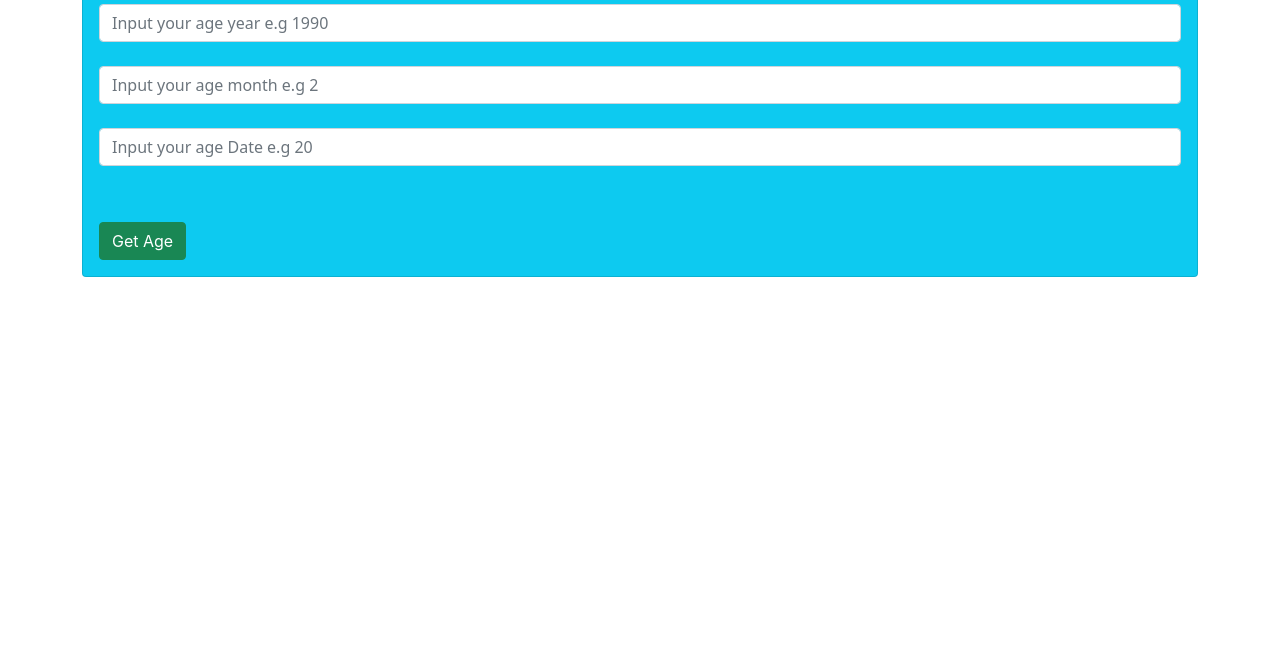
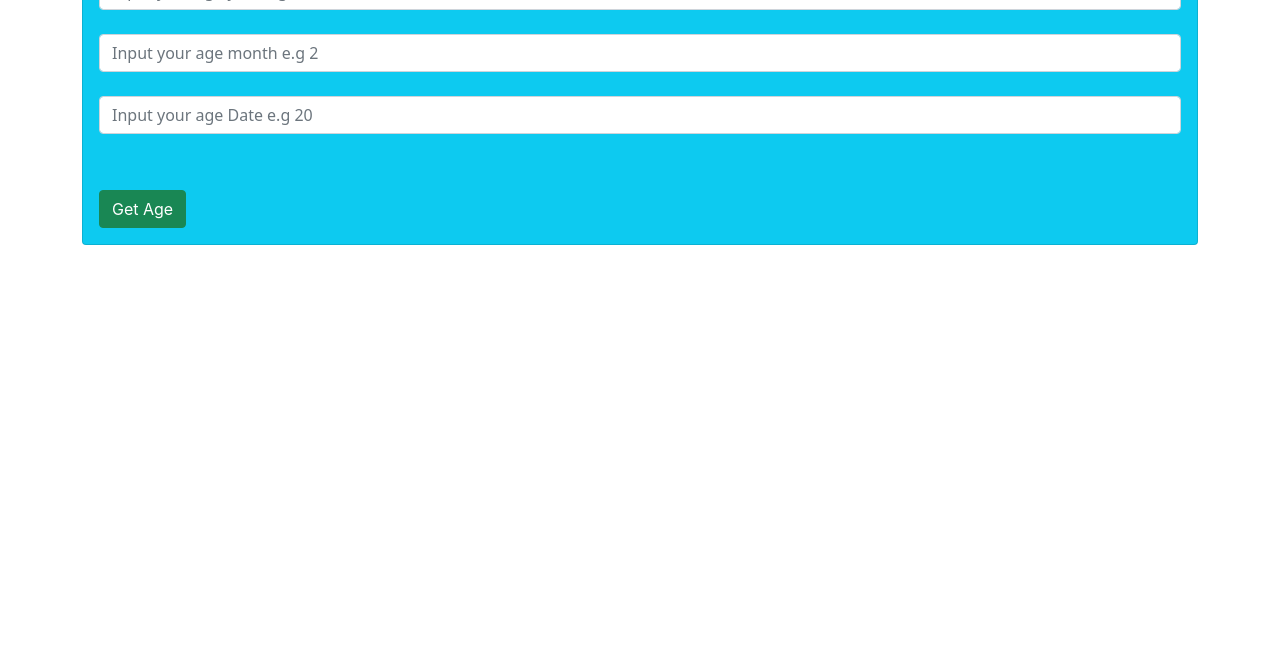
Before and after one commit to ajokodavid/OldAgeDisplayer, a plain HTML site: page index.html in a window 1280 px wide. Shown: the part 136-800 px from the top of the page. Drawn offline with Linux system fonts and the light colour scheme.

Commit message:
Update index.html

```diff
--- a/index.html
+++ b/index.html
@@ -10,7 +10,7 @@
     <title>Old Age Displayer</title>
   </head>
   <body>
-    <div class="container pt-5">
+    <div class="container mt-3">
       <div class="card bg-info">
         <h3 id="agedisplayer" class="text text-center display-4">
           <b>Your old age displayer in 100 yrs time</b>
```
